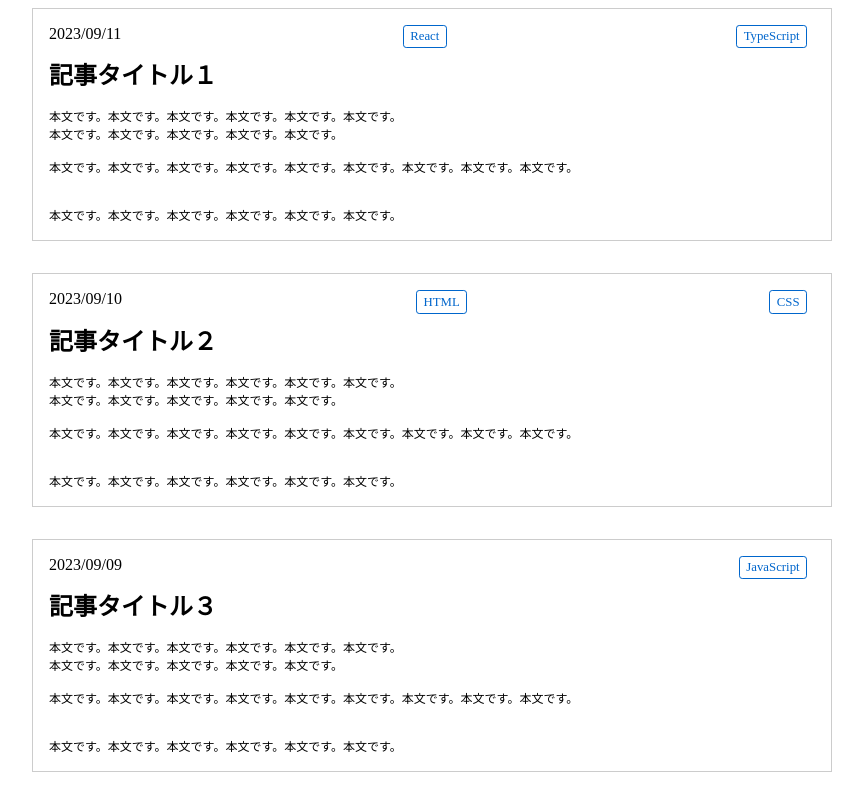
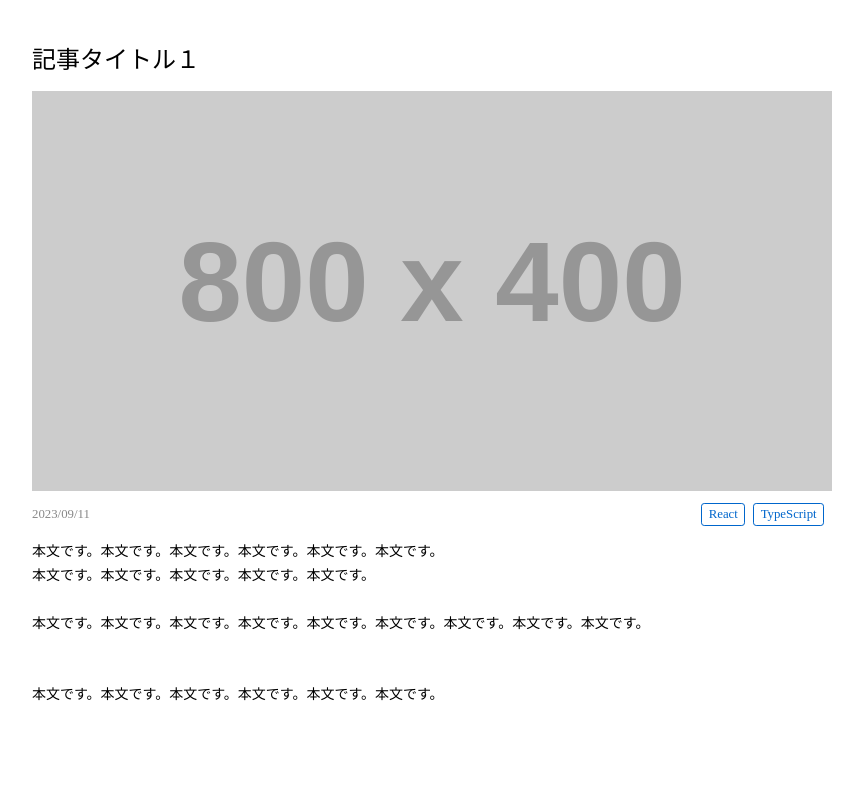
Before and after one commit to kyun65/react-blog, a React (Vite) app in the folder blog/: page /1 in a window 1280 px wide. Shown: the whole page, without its empty margins (208-1071 px from the left). Built offline with nearby package versions, Linux system fonts and the light colour scheme.

Commit message:
Router実装

```diff
--- a/blog/src/App.jsx
+++ b/blog/src/App.jsx
@@ -1,14 +1,19 @@
 import { useState } from 'react'
 import reactLogo from './assets/react.svg'
 import viteLogo from '/vite.svg'
-import { Posts } from "./data/Posts";
+import { Posts } from "./components/Posts";
+import { Routes,Route, useParams } from "react-router-dom";
+import { Post } from './components/Post';
+
 
 function App() {
-  const [count, setCount] = useState(0)
 
   return (
     <>
-<Posts />
+    <Routes>
+      <Route path="/" element={<Posts />}/>
+      <Route path=":id" element={<Post />}/>
+    </Routes>
     </>
   )
 }
--- /dev/null
+++ b/blog/src/components/Post.jsx
@@ -0,0 +1,38 @@
+import { useParams } from "react-router-dom";
+import { PostItem } from "../data/Post-data";
+import styles from '../index.module.css'
+
+export const Post = () => {
+
+const { id } = useParams(); //分割代入
+console.log(id)
+
+const showPost = PostItem.find((post)=>{
+  const numberId = Number(id);
+  return (numberId === post.id);
+
+});
+
+return (
+  <>
+  <div className={styles.detail_container}>
+    <div className={styles.detail_title}>{showPost.title}</div>
+    <img src={showPost.thumbnailUrl} alt="" />
+    <div className={styles.detail_info}>
+    <span className={styles.detail_date}>{showPost.createdAt.replace(/-/g, '/').slice( 0, 10 )}</span>
+    <div className={styles.detail_cat_wrap}>
+    {showPost.categories.map((categorie)=>{
+      return(
+        <div className={styles.detail_cat}>{categorie}</div>
+      )
+    })}
+    </div>
+    </div>
+    <p className={styles.detail_content} dangerouslySetInnerHTML={{ __html: showPost.content }} />
+    </div>
+  </>
+
+
+)
+
+}
--- /dev/null
+++ b/blog/src/components/Posts.jsx
@@ -0,0 +1,45 @@
+import { useState } from "react"
+import styles from '../index.module.css'
+import { PostItem } from "../data/Post-data";
+import { Link } from "react-router-dom";
+
+
+// /src/data/posts.js
+export const Posts = () => {
+
+
+return (
+
+    <div>
+      {PostItem.map((post)=> {
+        return (
+          <div className={styles.post_list} key={post.id}>
+            <div className={styles.post_item}>
+              <Link to={post.id}>
+              <div className={styles.post_list_info}>
+                <div className={styles.post_list_date} key={post.createdAt}>{post.createdAt.replace(/-/g, '/').slice( 0, 10 )}</div>
+                {post.categories.map((categorie)=>{
+                  return (
+                    <div className={styles.post_list_category}>
+                      {categorie}
+                    </div>
+                  );
+                })}
+              </div>
+              <div className={styles.post_list_title}>
+                <div>{post.title}</div>
+              </div>
+              <div className={styles.post_list_content}>
+                <div dangerouslySetInnerHTML={{ __html: post.content }} />
+              </div>
+              </Link>
+            </div>
+          </div>
+        )
+      })}
+    </div>
+
+
+);
+
+}
--- a/blog/src/data/Posts.jsx
+++ b/blog/src/data/Post-data.js
@@ -1,8 +1,4 @@
-import { useState } from "react"
-import styles from '../index.module.css'
-
-
-const postItem = [
+export const PostItem = [
   {
     id: 1,
     title: '記事タイトル１',
@@ -31,44 +27,3 @@ const postItem = [
     本文です。本文です。本文です。本文です。本文です。本文です。<br/>本文です。本文です。本文です。本文です。本文です。<br/><br/>本文です。本文です。本文です。本文です。本文です。本文です。本文です。本文です。本文です。<br/><br/><br/>本文です。本文です。本文です。本文です。本文です。本文です。<br/>`,
   },
 ]
-
-// /src/data/posts.js
-export const Posts = () => {
-
-
-
-
-
-return (
-
-    <div>
-      {postItem.map((post)=> {
-        return (
-          <div className={styles.post_list} key={post.id}>
-            <div className={styles.post_item}>
-              <div className={styles.post_list_info}>
-                <div className={styles.post_list_date} key={post.createdAt}>{post.createdAt.replace(/-/g, '/').slice( 0, 10 )}</div>
-                {post.categories.map((categorie)=>{
-                  return (
-                    <div className={styles.post_list_category}>
-                      {categorie}
-                    </div>
-                  );
-                })}
-              </div>
-              <div className={styles.post_list_title}>
-                <div>{post.title}</div>
-              </div>
-              <div className={styles.post_list_content}>
-                <div dangerouslySetInnerHTML={{ __html: post.content }} />
-              </div>
-            </div>
-          </div>
-        )
-      })}
-    </div>
-
-
-);
-
-}
--- a/blog/src/index.module.css
+++ b/blog/src/index.module.css
@@ -14,10 +14,24 @@
   margin-right: 0.5rem;
   padding: 0.2rem 0.4rem;
 }
+
+.post_list_category:nth-child(2) {
+  margin-left: auto;
+}
+
 .post_item {
-  border: 1px solid #ccc;
+  border: 2px solid #ddd;
+  border-radius: 4px;
   margin-bottom: 2rem;
   padding: 1rem;
+}
+
+.post_item a {
+  text-decoration: none;
+  color: #333;
+}
+.post_item a:hover {
+  opacity: 0.7;
 }
 
 .post_list_title {
@@ -73,3 +87,41 @@
 .read_the_docs {
   color: #888;
 }
+
+/* 詳細画面 */
+.detail_container {
+  margin: 40px auto;
+  max-width: 800px;
+}
+.detail_title {
+  font-size: 1.5rem;
+  margin-bottom: 1rem;
+  margin-top: 0.5rem;
+}
+.detail_cat_wrap {
+  display: flex;
+  flex-wrap: wrap;
+  justify-content: flex-end;
+}
+.detail_cat {
+  border: 1px solid #06c;
+  border-radius: 0.2rem;
+  color: #06c;
+  font-size: 0.8rem;
+  margin-right: 0.5rem;
+  padding: 0.2rem 0.4rem;
+}
+.detail_date {
+  color: #888;
+  font-size: 0.8rem;
+}
+.detail_info {
+  margin-top: 8px;
+  display: flex;
+  justify-content: space-between;
+  align-items: center;
+}
+.detail_content {
+  line-height: 1.7;
+  font-size: 14px;
+}
--- a/blog/src/main.jsx
+++ b/blog/src/main.jsx
@@ -1,9 +1,12 @@
 import { StrictMode } from 'react'
 import { createRoot } from 'react-dom/client'
 import App from './App.jsx'
+import { BrowserRouter } from 'react-router-dom';
 
 createRoot(document.getElementById('root')).render(
   <StrictMode>
+    <BrowserRouter>
     <App />
-  </StrictMode>,
+    </BrowserRouter>
+  </StrictMode>
 )
--- /dev/null
+++ b/package.json
@@ -0,0 +1,5 @@
+{
+  "dependencies": {
+    "react-router-dom": "^6.26.2"
+  }
+}
```
